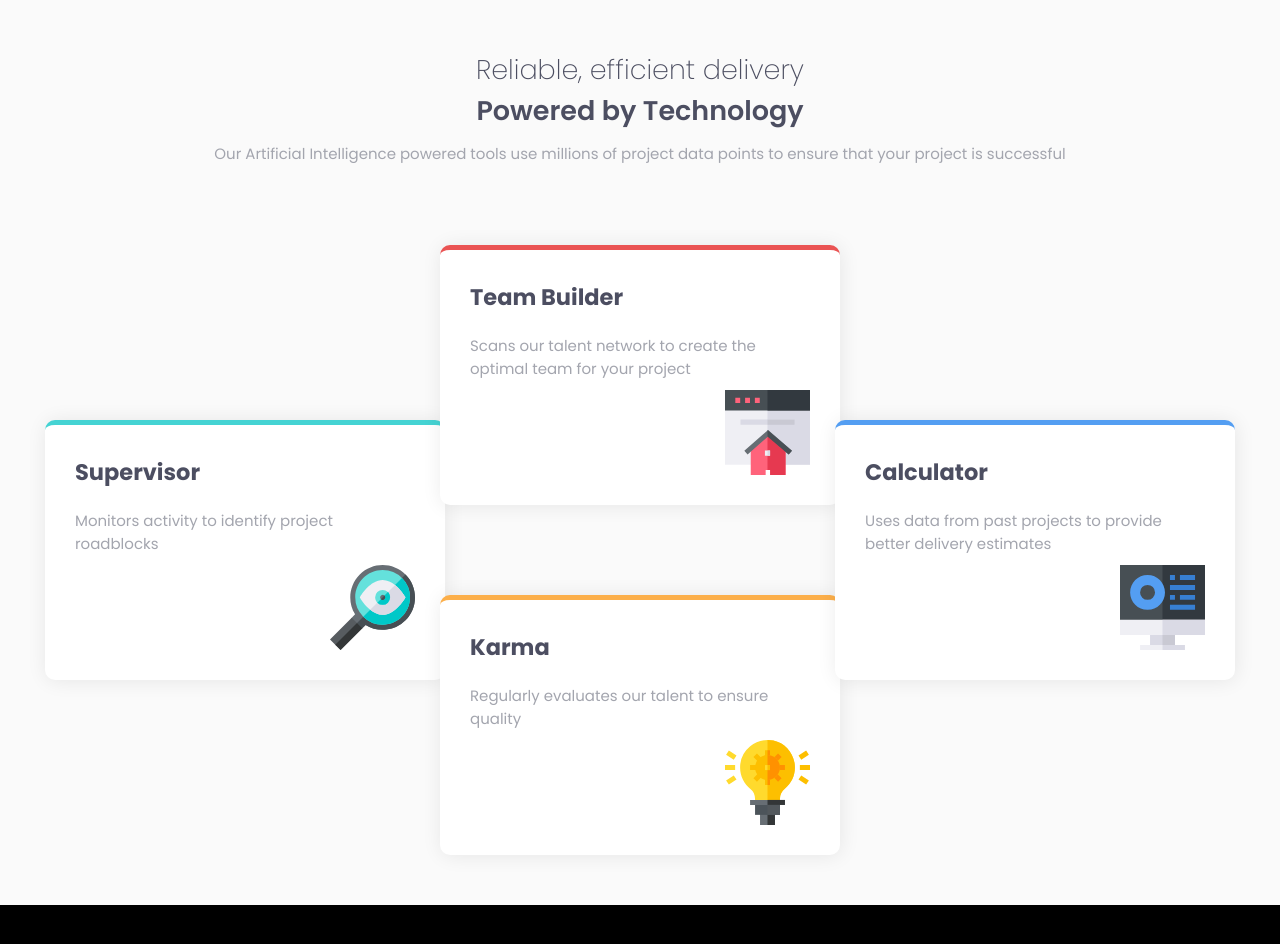
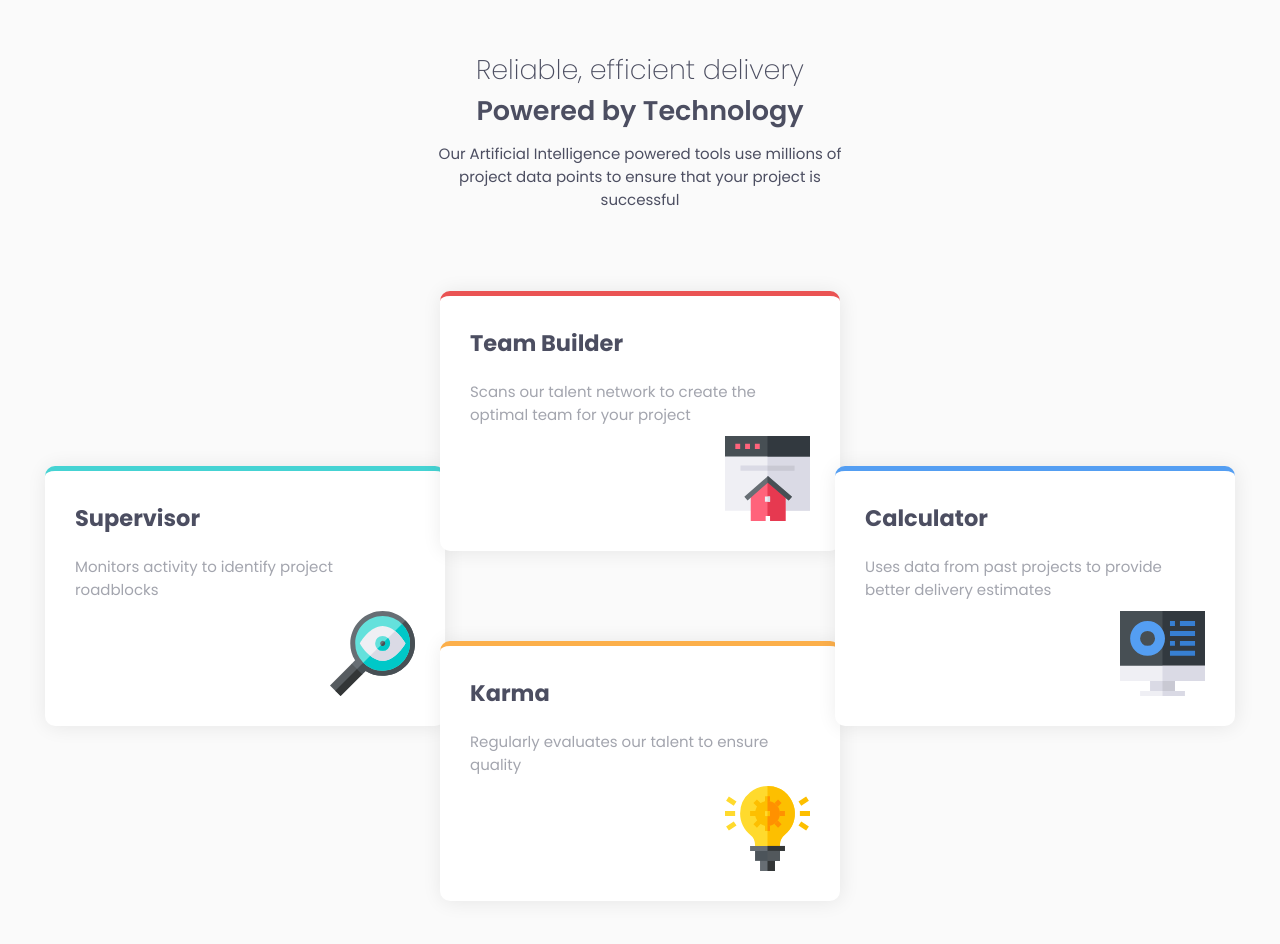
Before and after one commit to erickSM23/secao_recursos_de_quatro_cartas, a plain HTML site: page index.html in a window 1280 px wide. Before the commit the page ends 905 px from the top, so only its background shows below. Drawn offline with Linux system fonts and the light colour scheme.

Commit message:
site finalizado

```diff
--- a/styles/media-query.css
+++ b/styles/media-query.css
@@ -1,4 +1,6 @@
 @charset "UTF-8";
+
+@import url('https://fonts.googleapis.com/css2?family=Poppins:ital,wght@0,100;0,200;0,300;0,400;0,500;0,600;0,700;0,800;0,900;1,100;1,200;1,300;1,400;1,500;1,600;1,700;1,800;1,900&display=swap');
 
 
 @media screen and (min-width: 992px){
@@ -10,6 +12,12 @@
 
     div#cmc > p {
         margin-bottom: 50px;
+        max-width: 35%;
+
+        color: hsl(234, 12%, 34%);
+
+        font-family: "Poppins", serif;
+        font-weight: 400;
     }
 
     div#desktop {
```
